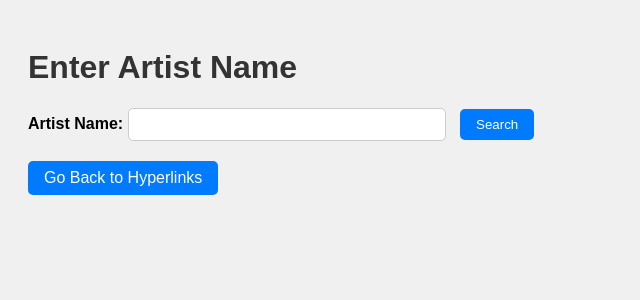
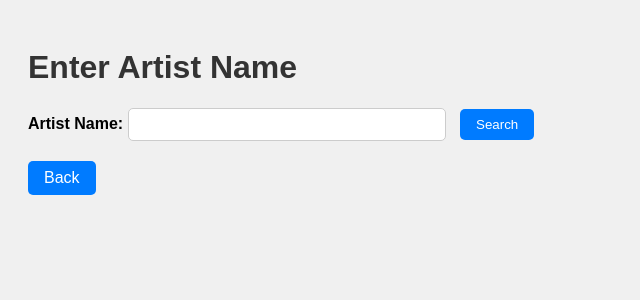
Before and after one commit to MooseFaceKilla/song-player-test, a Flask app: page /searchbyartistname in a window 1280 px wide. Shown: the top 300 px of the page, without its empty margins (0-640 px from the left). Run offline with Flask 3, Linux system fonts and the light colour scheme.

Commit message:
Update searchbyartistname.html

```diff
--- a/templates/searchbyartistname.html
+++ b/templates/searchbyartistname.html
@@ -68,6 +68,6 @@
     <input type="text" id="artist_name" name="artist_name" required>
     <button type="submit">Search</button>
 </form>
-<a href="/hyperlinks" class="go-back-button">Go Back to Hyperlinks</a>
+<a href="/hyperlinks" class="go-back-button">Back </a>
 </body>
 </html>
```
